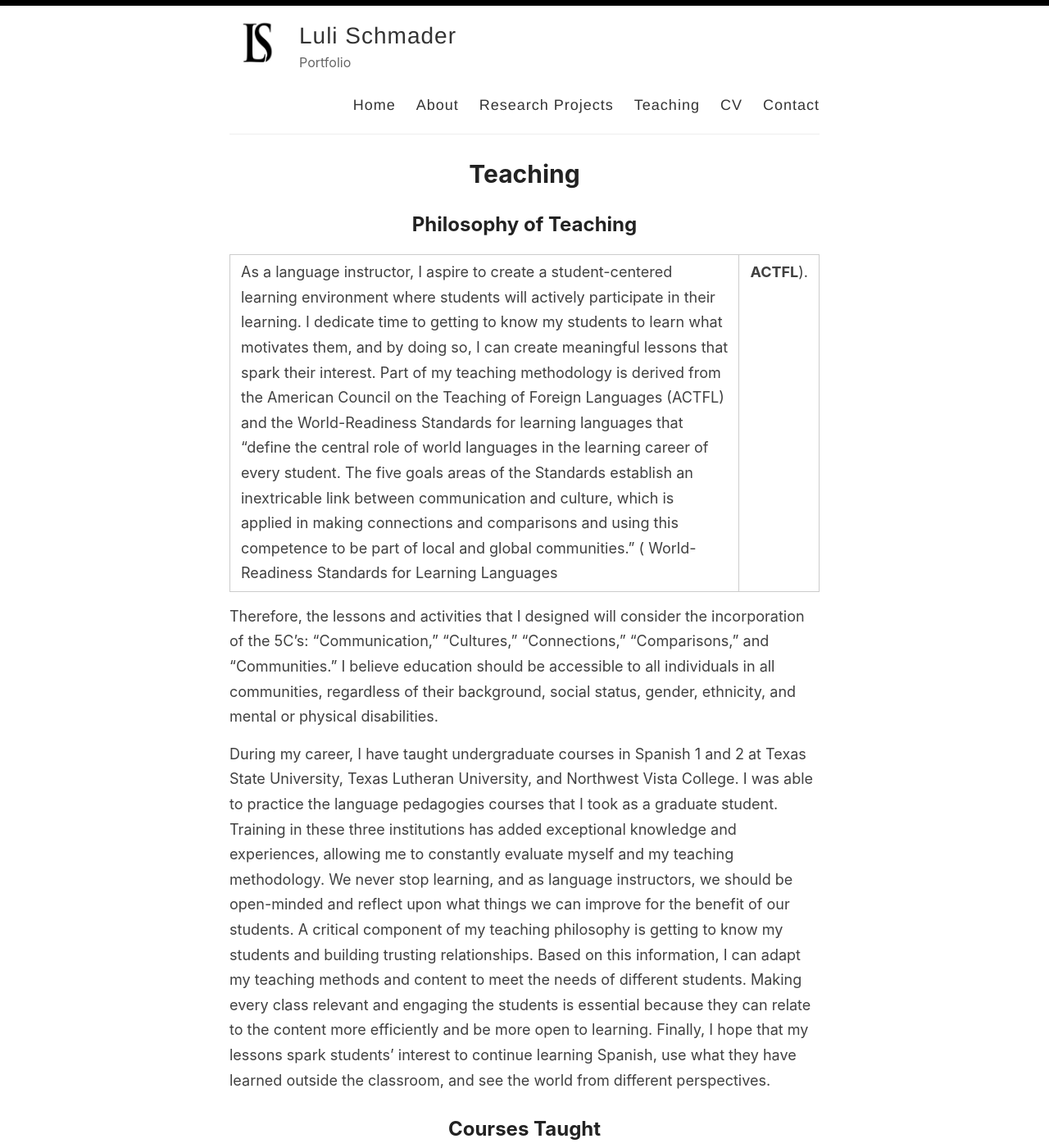
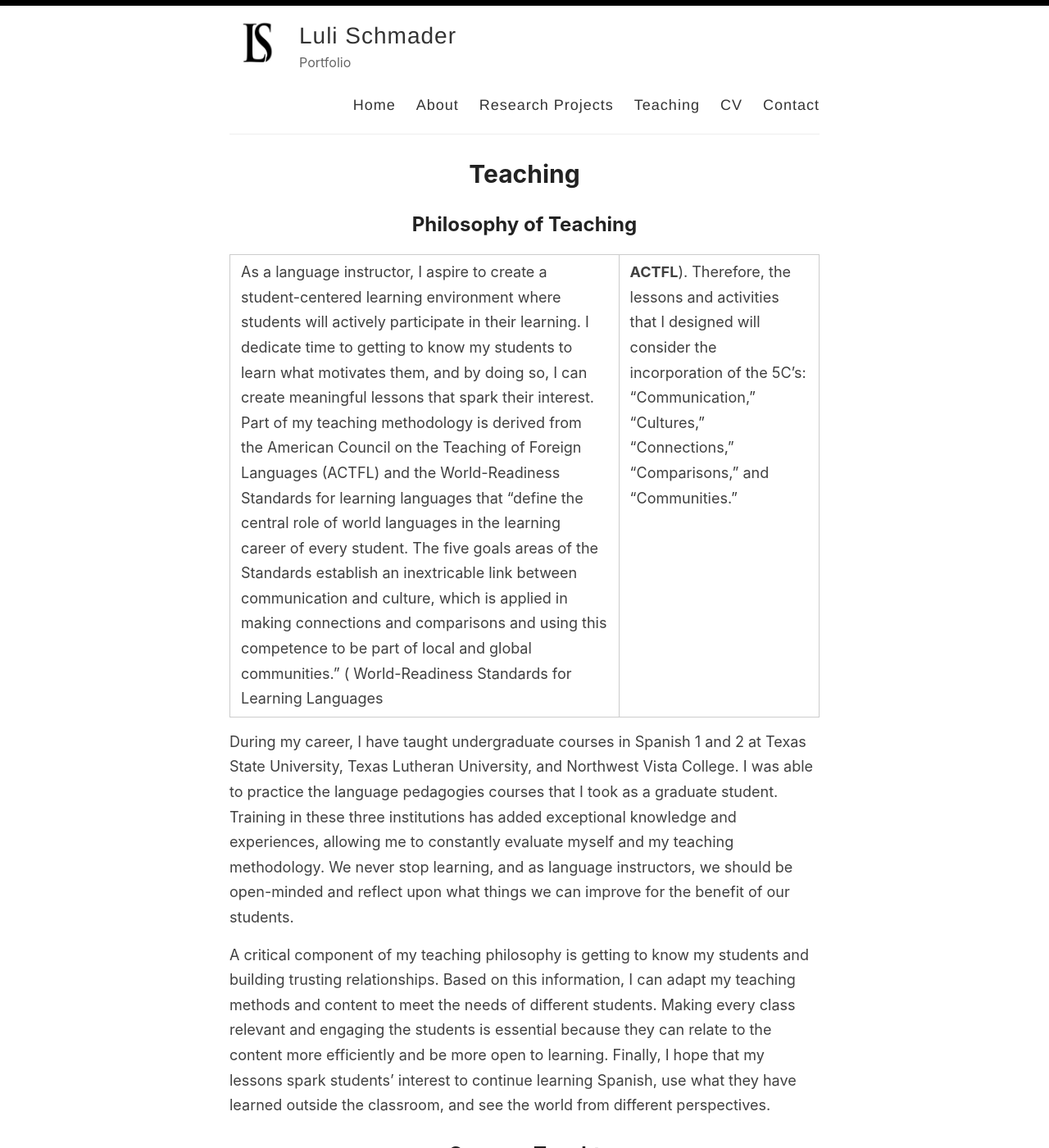
Before and after one commit to lulischmader/lulischmader.github.io, a Jekyll site: the page built from _pages/teaching.md, in a window 1280 px wide and 1400 px high. Shown: the whole window at 82% size. Built offline with Jekyll 4.4.1, drawn with Linux system fonts in a browser that asks for light colours.

Commit message:
Update teaching.md

```diff
--- a/_pages/teaching.md
+++ b/_pages/teaching.md
@@ -5,11 +5,10 @@ title: Teaching
 ---
 ## Philosophy of Teaching
 
->As a language instructor, I aspire to create a student-centered learning environment where students will actively participate in their learning. I dedicate time to getting to know my students to learn what motivates them, and by doing so, I can create meaningful lessons that spark their interest. Part of my teaching methodology is derived from the American Council on the Teaching of Foreign Languages (ACTFL) and the World-Readiness Standards for learning languages that “define the central role of world languages in the learning career of every student. The five goals areas of the Standards establish an inextricable link between communication and culture, which is applied in making connections and comparisons and using this competence to be part of local and global communities.” ( World-Readiness Standards for Learning Languages | **ACTFL**).
-
->>Therefore, the lessons and activities that I designed will consider the incorporation of the 5C’s: “Communication,” “Cultures,” “Connections,” “Comparisons,” and “Communities.” I believe education should be accessible to all individuals in all communities, regardless of their background, social status, gender, ethnicity, and mental or physical disabilities.
+>As a language instructor, I aspire to create a student-centered learning environment where students will actively participate in their learning. I dedicate time to getting to know my students to learn what motivates them, and by doing so, I can create meaningful lessons that spark their interest. Part of my teaching methodology is derived from the American Council on the Teaching of Foreign Languages (ACTFL) and the World-Readiness Standards for learning languages that “define the central role of world languages in the learning career of every student. The five goals areas of the Standards establish an inextricable link between communication and culture, which is applied in making connections and comparisons and using this competence to be part of local and global communities.” ( World-Readiness Standards for Learning Languages | **ACTFL**). Therefore, the lessons and activities that I designed will consider the incorporation of the 5C’s: “Communication,” “Cultures,” “Connections,” “Comparisons,” and “Communities.”
 
 >During my career, I have taught undergraduate courses in Spanish 1 and 2 at Texas State University, Texas Lutheran University, and Northwest Vista College. I was able to practice the language pedagogies courses that I took as a graduate student. Training in these three institutions has added exceptional knowledge and experiences, allowing me to constantly evaluate myself and my teaching methodology. We never stop learning, and as language instructors, we should be open-minded and reflect upon what things we can improve for the benefit of our students.
+
 >A critical component of my teaching philosophy is getting to know my students and building trusting relationships. Based on this information, I can adapt my teaching methods and content to meet the needs of different students. Making every class relevant and engaging the students is essential because they can relate to the content more efficiently and be more open to learning. Finally, I hope that my lessons spark students’ interest to continue learning Spanish, use what they have learned outside the classroom, and see the world from different perspectives.
 
 
```
